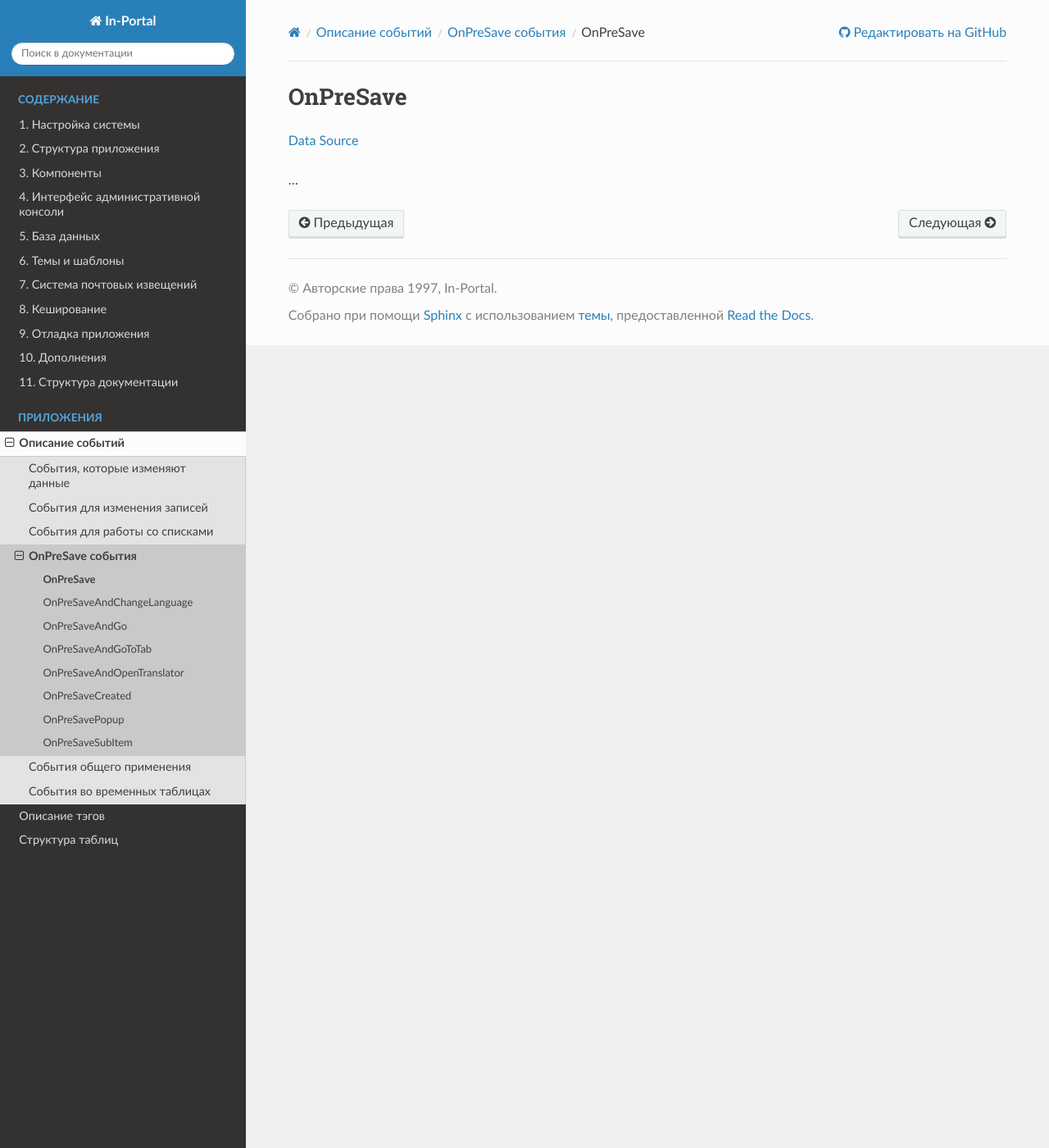
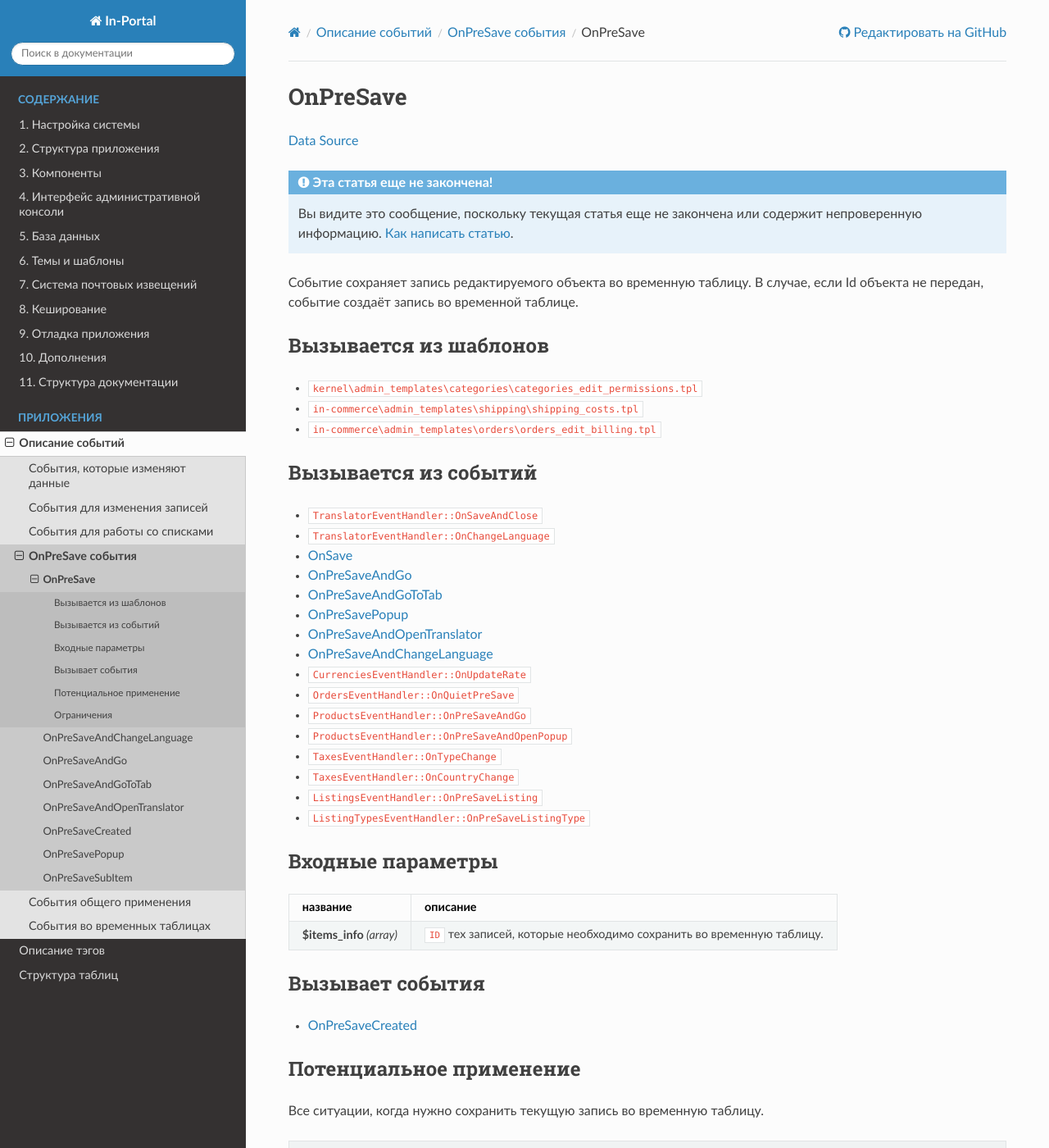
Before and after one commit to in-portal/guide-ru, a Sphinx documentation site: the page built from docs/events/onpresave/on_pre_save.rst, in a window 1280 px wide and 1400 px high. Shown: the whole window at 82% size. Built offline with Sphinx 7.4.7 and the Read the Docs theme 3.1.0, drawn with Linux system fonts in a browser that asks for light colours; some of the changed text lies outside the part shown.

Commit message:
Integrated "/events/onpresave/on_pre_save.rst"

```diff
--- a/docs/events/onpresave/on_pre_save.rst
+++ b/docs/events/onpresave/on_pre_save.rst
@@ -2,6 +2,66 @@ OnPreSave
 =========
 `Data Source`_
 
-...
+.. include:: /includes/not_finished.rst
+
+Событие сохраняет запись редактируемого объекта во временную таблицу. В случае, если Id объекта не передан,
+событие создаёт запись во временной таблице.
+
+Вызывается из шаблонов
+----------------------
+
+- ``kernel\admin_templates\categories\categories_edit_permissions.tpl``
+- ``in-commerce\admin_templates\shipping\shipping_costs.tpl``
+- ``in-commerce\admin_templates\orders\orders_edit_billing.tpl``
+
+Вызывается из событий
+---------------------
+
+- ``TranslatorEventHandler::OnSaveAndClose``
+- ``TranslatorEventHandler::OnChangeLanguage``
+- :doc:`/events/temp_editing/on_save`
+- :doc:`/events/onpresave/on_pre_save_and_go`
+- :doc:`/events/onpresave/on_pre_save_and_go_to_tab`
+- :doc:`/events/onpresave/on_pre_save_popup`
+- :doc:`/events/onpresave/on_pre_save_and_open_translator`
+- :doc:`/events/onpresave/on_pre_save_and_change_language`
+- ``CurrenciesEventHandler::OnUpdateRate``
+- ``OrdersEventHandler::OnQuietPreSave``
+- ``ProductsEventHandler::OnPreSaveAndGo``
+- ``ProductsEventHandler::OnPreSaveAndOpenPopup``
+- ``TaxesEventHandler::OnTypeChange``
+- ``TaxesEventHandler::OnCountryChange``
+- ``ListingsEventHandler::OnPreSaveListing``
+- ``ListingTypesEventHandler::OnPreSaveListingType``
+
+Входные параметры
+-----------------
+
++-----------------------+------------------------------------------------------------------------+
+| название              | описание                                                               |
++=======================+========================================================================+
+| .. config-property::  | ``ID`` тех записей, которые необходимо сохранить во временную таблицу. |
+|    :name: $items_info |                                                                        |
+|    :type: array       |                                                                        |
++-----------------------+------------------------------------------------------------------------+
+
+Вызывает события
+----------------
+
+- :doc:`/events/onpresave/on_pre_save_created`
+
+Потенциальное применение
+------------------------
+
+Все ситуации, когда нужно сохранить текущую запись во временную таблицу.
+
+.. code:: php
+
+   $event->CallSubEvent('OnPreSaveCreated');
+
+Ограничения
+-----------
+
+Нет ограничений.
 
 .. _Data Source: http://guide.in-portal.org/rus/index.php/EventHandler:OnPreSave
```
